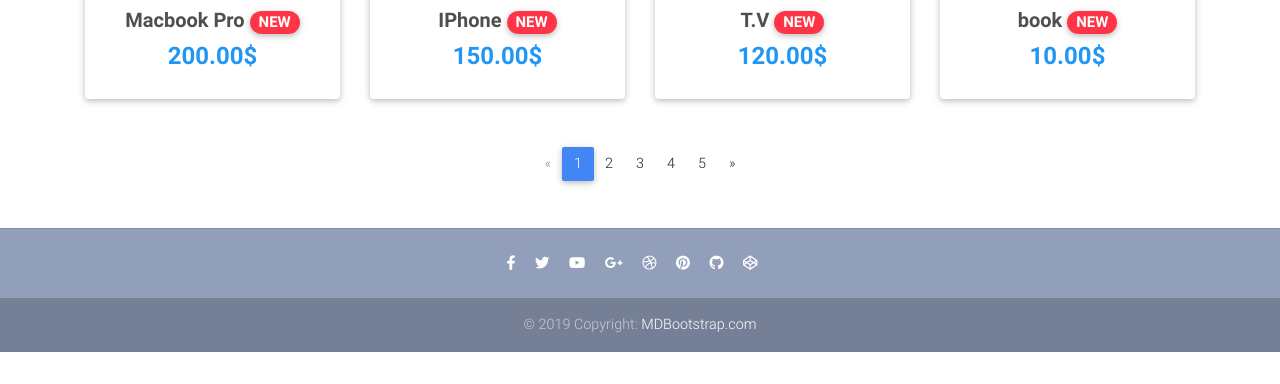
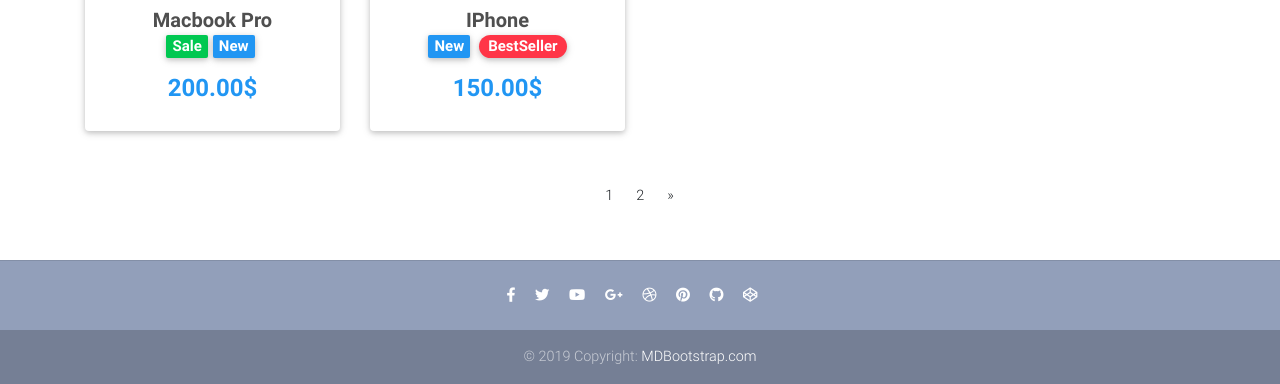
Before and after one commit to EslamFawzyMahmoud/SouqStore, a Django app: page / in a window 1280 px wide. Shown: the part 476-860 px from the top of the page. Before the commit the page ends 828 px from the top, so only its background shows below. Run offline with Django 3.2, Linux system fonts and the light colour scheme; data comes from the database, SQL or seed files in the repository; some libraries are stand-ins or nearby versions.

Commit message:
Add Tages and Pagination

```diff
--- a/product/models.py
+++ b/product/models.py
@@ -1,19 +1,24 @@
 from django.db import models
 from django.utils.translation import ugettext_lazy as _
 from django.utils.text import slugify
+from django.urls import reverse
 # Create your models here.
 
 class Product(models.Model):
-    PRDname=models.CharField(max_length=100,verbose_name=_("Product name"))
+    PRDName=models.CharField(max_length=100,verbose_name=_("Product name"))
     PRDCategory=models.ForeignKey('Category',on_delete=models.CASCADE,blank=True,null=True)
     PRDBrand=models.ForeignKey('settings.Brand',on_delete=models.CASCADE,blank=True,null=True)
     PRDDesc=models.TextField(verbose_name=_("Product Description"))
     PRDImage=models.ImageField(upload_to='product/',verbose_name=_("Image"),blank=True,null=True)
     PRDprice=models.DecimalField(max_digits=5,decimal_places=2,verbose_name=_("Product Price"))
+    PRDDiscountPrice=models.DecimalField(max_digits=5,decimal_places=2,verbose_name=_("Discount Price"))
     PRDcost=models.DecimalField(max_digits=5,decimal_places=2,verbose_name=_("Product Cost"))
     PRDcreated=models.DateTimeField(verbose_name=_("Product Created At"))
+    PRDSlug=models.SlugField(blank=True,null=True)
+    PRDIsNew=models.BooleanField(default=True)
+    PRDIsBestSeller=models.BooleanField(default=False)
 
-    PRDSlug=models.SlugField(blank=True,null=True)
+
 
     class Meta:
         verbose_name = _("Product")
@@ -21,11 +26,12 @@ class Product(models.Model):
 
     def save(self,*args,**kwargs):
         if not self.PRDSlug:
-            self.PRDSlug=slugify(self.PRDname)
+            self.PRDSlug=slugify(self.PRDName)
         super(Product,self).save(*args,**kwargs)
 
+
     def __str__(self):
-        return self.PRDname
+        return self.PRDName
 
 class ProductImage(models.Model):
     PRDIProduct=models.ForeignKey(Product,on_delete=models.CASCADE,verbose_name=_("Product"))
--- a/product/templates/Product/product_list.html
+++ b/product/templates/Product/product_list.html
@@ -86,9 +86,20 @@
                 </a>
                 <h5>
                   <strong>
-                    <a href="{% url 'product:product_detail' product.PRDSlug %}" class="dark-grey-text">{{ product}}
-                      <span class="badge badge-pill danger-color ">NEW</span>
+                    <a href="{% url 'product:product_detail' product.PRDSlug %}" class="dark-grey-text">{{ product}}</a>
+                  <p>
+                      {% if product.PRDDiscountPrice > 0 %}
+                             <span class="badge green ">Sale</span>
+                      {% endif %}
+                      {% if product.PRDIsNew %}
+                          <a href="">
+                            <span class="badge blue mr-1">New</span>
                           </a>
+                      {% endif %}
+                      {% if product.PRDIsBestSeller %}
+                            <span class="badge badge-pill danger-color ">BestSeller</span>
+                      {% endif %}
+                  </p>
                   </strong>
                 </h5>
 
@@ -113,43 +124,45 @@
       <!--Section: Products v.3-->
 
       <!--Pagination-->
+        {% if product_list.has_other_pages %}
         <nav class="d-flex justify-content-center wow fadeIn">
             <ul class="pagination pg-blue">
 
           <!--Arrow left-->
-          <li class="page-item disabled">
-            <a class="page-link" href="#" aria-label="Previous">
+            {% if product_list.has_previous %}
+          <li class="page-item ">
+            <a class="page-link" href="?page{{ product_list.previous_page_number }}" aria-label="Previous">
               <span aria-hidden="true">&laquo;</span>
               <span class="sr-only">Previous</span>
             </a>
           </li>
+            {% else %}
+                <li class="page-item disabled"></li>
+            {% endif %}
 
-          <li class="page-item active">
-            <a class="page-link" href="#">1
-              <span class="sr-only">(current)</span>
-            </a>
+            {% for pages in product_list.paginator.page_range %}
+             {% if product_list.number == pages %}
+                  <li class="page-item ">
+                    <a class="page-link" href="#">{{pages}}</a>
                   </li>
+                {% else %}
+                    <li class="page-item"><a class="page-link current" href="?page={{pages}}">{{pages}}</a></li>
+                {% endif %}
+           {% endfor %}
+
+            {% if product_list.has_next %}
             <li class="page-item">
-            <a class="page-link" href="#">2</a>
-          </li>
-          <li class="page-item">
-            <a class="page-link" href="#">3</a>
-          </li>
-          <li class="page-item">
-            <a class="page-link" href="#">4</a>
-          </li>
-          <li class="page-item">
-            <a class="page-link" href="#">5</a>
-          </li>
-
-          <li class="page-item">
-            <a class="page-link" href="#" aria-label="Next">
+              <a class="page-link" href="?page={{product_list.next_page_number}}" aria-label="Next">
                 <span aria-hidden="true">&raquo;</span>
                 <span class="sr-only">Next</span>
               </a>
             </li>
+            {% else %}
+              <li class="page-item disabled"></li>
+          {% endif %}
         </ul>
       </nav>
+    {% endif %}
       <!--Pagination-->
 
     </div>
--- a/product/views.py
+++ b/product/views.py
@@ -1,4 +1,4 @@
-from django.shortcuts import render
+from django.shortcuts import get_object_or_404,render
 from .models import Product
 from django.core.paginator import Paginator
 
@@ -6,7 +6,7 @@ from django.core.paginator import Paginator
 
 def product_list(request):
     product_list=Product.objects.all()
-    paginator = Paginator(product_list, 6)
+    paginator = Paginator(product_list, 2)
     page = request.GET.get('page')
     product_list = paginator.get_page(page)
     context={'product_list':product_list}
--- a/static/site_static/css/style.css
+++ b/static/site_static/css/style.css
@@ -29,3 +29,6 @@ body,
 .card-img-top{
   height: 246px;
 }
+.green{
+  background-color: #00c851 !important;
+}
--- a/templates/base.html
+++ b/templates/base.html
@@ -55,7 +55,7 @@
     <div class="container">
 
       <!-- Brand -->
-      <a class="navbar-brand waves-effect" href="#" >
+      <a class="navbar-brand waves-effect" href="/" >
         <strong class="blue-text">SOUQ</strong>
       </a>
 
```
Also changed, not shown: product/templates/Product/product_detail.html (+18 -7 lines), db.sqlite3, product/migrations/0012_auto_20210112_2000.py (added), product/migrations/0013_auto_20210112_2012.py (added), product/migrations/0014_product_prddiscountprice.py (added), product/migrations/0015_auto_20210112_2054.py (added), product/migrations/0016_auto_20210112_2201.py (added). Lines whose indentation alone changed are shown as unchanged.
